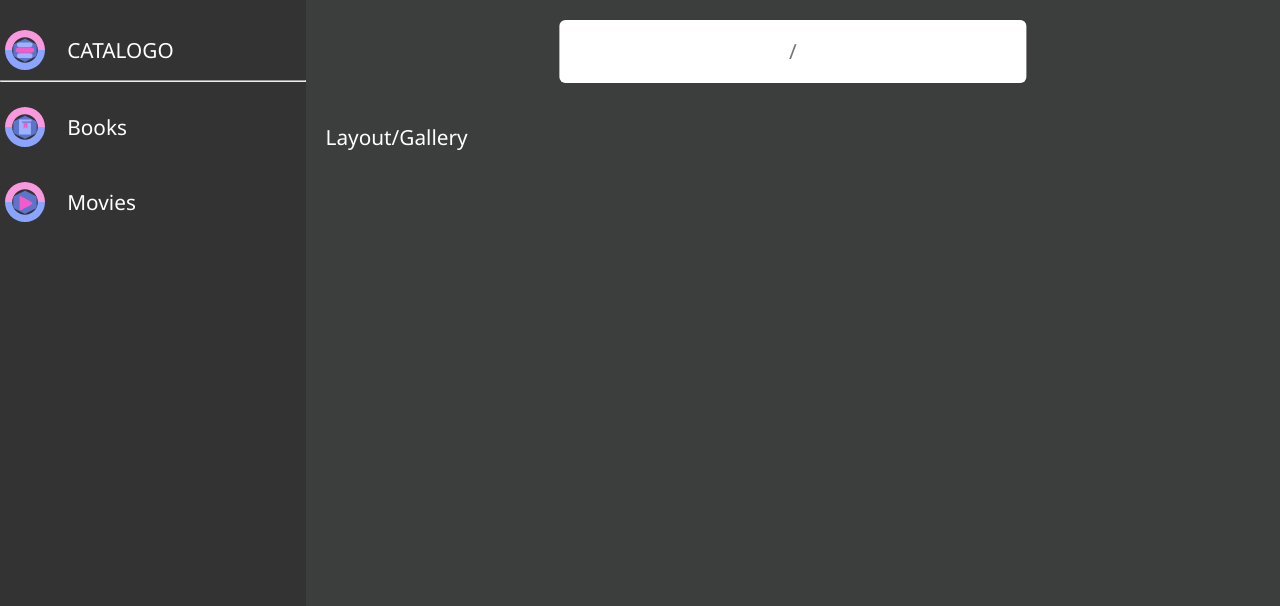
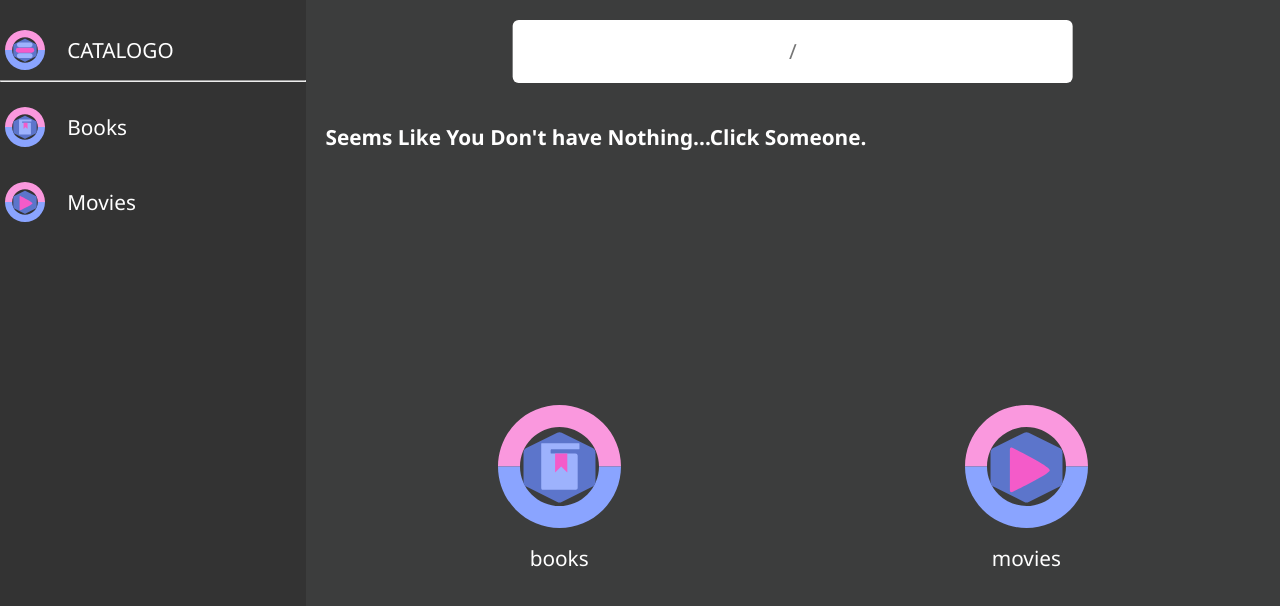
Before and after one commit to IgnFed/MoviesAndBooksCataloge, a React (Vite) app in the folder front/: page / in a window 1280 px wide. Shown: the top 606 px of the page. Built offline with nearby package versions, Linux system fonts and the light colour scheme.

Commit message:
small changes

```diff
--- a/front/src/components/ItemLink.tsx
+++ b/front/src/components/ItemLink.tsx
@@ -27,7 +27,7 @@ export default function ItemLink<P extends TProps & TListItemLink>({
       onClick={onClick}
       to={to}
       id={CSSReference?.[id] || id}
-      className={`${dynamicClassListForCss(CSSReference, classNameList)} ${globalClassName} itemLink`}
+      className={`${dynamicClassListForCss(CSSReference, classNameList)} ${globalClassName}`}
     >
       {
         icon
--- a/front/src/components/dashboard/Dashboard.tsx
+++ b/front/src/components/dashboard/Dashboard.tsx
@@ -29,6 +29,7 @@ export default function Dashboard():JSX.Element{
             CSSReference={style}
             icon={ToggleLogo}
             alt={'Toggle'}
+            globalClassName={"itemLink"}
             classNameList={['toggleButton']}
             onClick={handleToggleDashboard}
           >
@@ -46,6 +47,7 @@ export default function Dashboard():JSX.Element{
                     CSSReference={style}
                     icon={obj.icon.default}
                     alt={obj.to}
+                    globalClassName={"itemLink"}
                     classNameList={['dashLink']}
                     to={obj.to}
                     hasIcon={true}
--- a/front/src/pages/Layout.tsx
+++ b/front/src/pages/Layout.tsx
@@ -1,8 +1,30 @@
-
+import style from '@styles/Layout.module.css';
+import { ItemLink } from '@components/index';
+import {END_POINTS} from '@utils/others/Links';
 
 export default function Layout(){
 
   return(
-    <div>Layout/Gallery</div>
+    <div id={style.layout}>
+      <div className={`${style.title}`}>
+        <h3>Seems Like You Don't have Nothing...Click Someone.</h3>
+      </div>
+      <div className={`${style.flex}`}>
+      {
+        END_POINTS.map((point, idx)=>(
+          <div className={`${style.flexItem}`}>
+            <ItemLink
+              key={`${idx}__${point.to}`}
+              CSSReference={style}
+              classNameList={['link']}
+              icon={point.icon.default}
+            >
+              {point.to}
+            </ItemLink>
+          </div>
+        ))
+      }
+      </div>
+    </div>
   );
 }
--- a/front/src/styles/Global.css
+++ b/front/src/styles/Global.css
@@ -83,7 +83,7 @@ color: #FFF;
 div#appGrid{
   position: relative;
   display: grid;
-  grid-template-columns: minmax(60px, 16.75rem) 1fr;
+  grid-template-columns: auto 1fr;
   grid-template-rows: 5.625rem 1fr;
   grid-template-areas:"Dashboard Searcher"
                       "Dashboard Gallery";
@@ -104,8 +104,8 @@ nav#dashboard{
   background-color: #333;
   position: relative;
   padding-right: 0;
+  width: 16.75rem;
   padding-left: 0;
-  width: 100%;
   overflow-x:hidden;
   transition: width .15s;
 }
--- /dev/null
+++ b/front/src/styles/Layout.module.css
@@ -0,0 +1,39 @@
+#layout{
+  display: grid;
+  grid-template-rows: 4rem 1fr;
+  width: 100%;
+  height: 100%;
+  gap: 1rem;
+  overflow-y: auto;
+}
+
+.flex{
+  display: flex;
+  flex-wrap: nowrap;
+  align-items: center;
+  justify-content: center;
+}
+.flexItem{
+  text-align: center;
+  width: 100%;
+}
+.link{
+  display: flex;
+  flex-direction: column;
+  align-items: center;
+  justify-content: center;
+  width: 100%;
+  height: 100%;
+}
+.link > .icon{
+
+  width: 6.75rem!important;
+  height: 6.75rem!important;
+  display: inline;
+}
+
+@media screen and (max-width: 40.625rem) {
+  .flex{
+    flex-wrap: wrap;
+  }
+}
--- a/front/src/styles/Searcher.module.css
+++ b/front/src/styles/Searcher.module.css
@@ -1,6 +1,6 @@
 .input{
   position: relative;
-  width: 50%;
+  min-width: 60%;
   height: 100%;
   left: 50%;
   transform: translateX(-50%);
```
